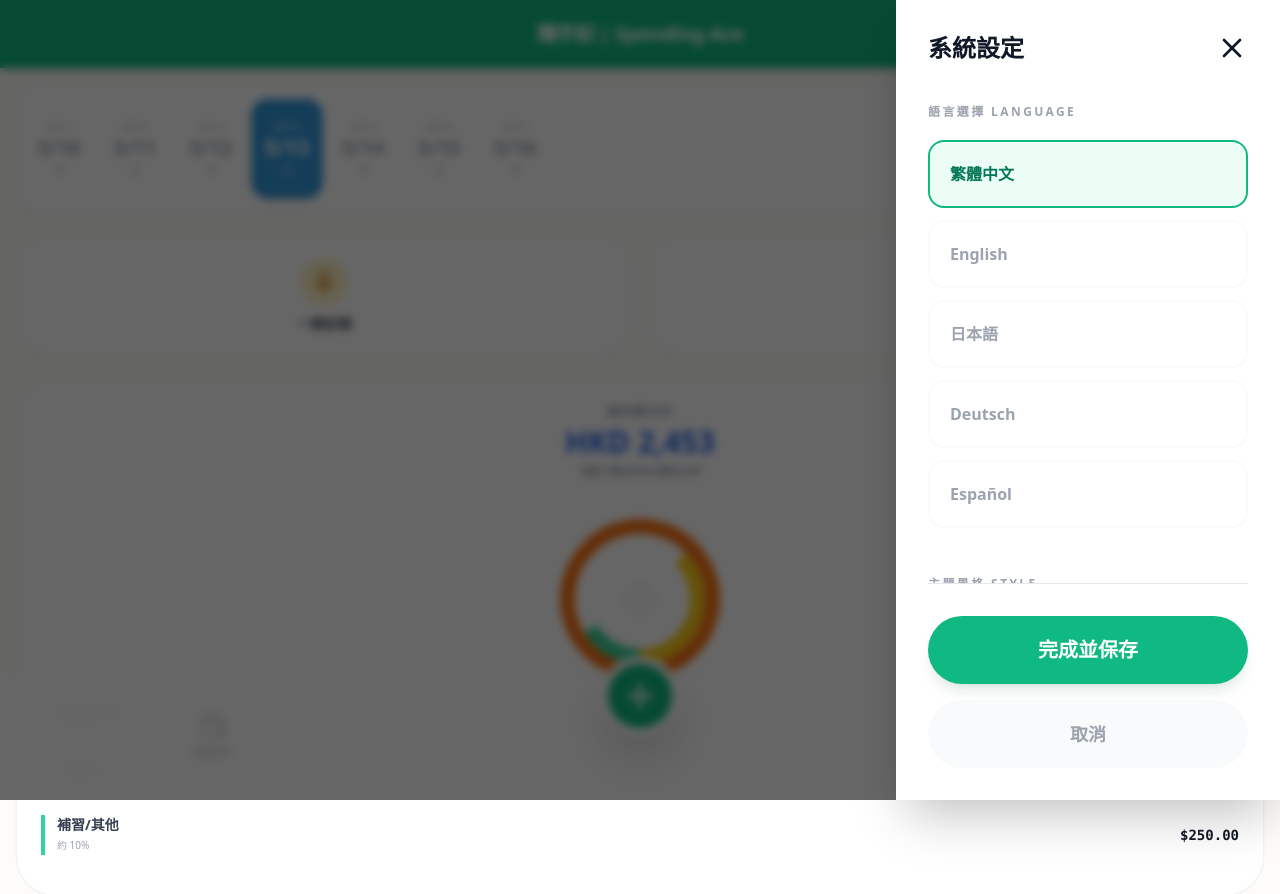
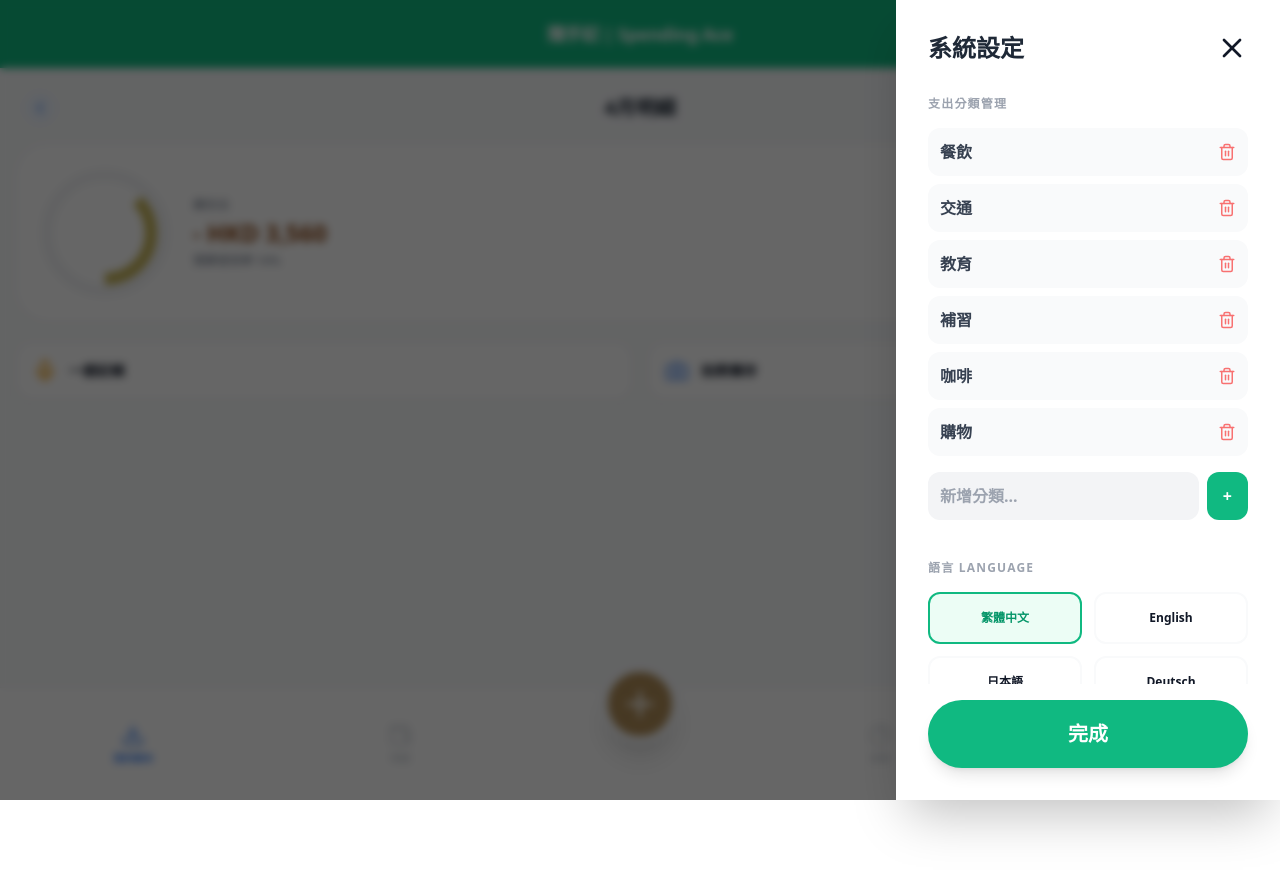
Before and after one commit to nattoisemobileai-max/mymoney, a React (Create React App) app: page / in a window 1280 px wide. Both pictures are taken after a click on the button 1239 px from the left and 34 px from the top of the page. Shown: the top 894 px of the page. After the commit the page ends 800 px from the top, so only its background shows below. Built offline with nearby package versions, Linux system fonts and the light colour scheme.

Commit message:
Update App.js

```diff
--- a/src/App.js
+++ b/src/App.js
@@ -2,7 +2,7 @@ import React, { useState } from 'react';
 import {
   Download, Wallet, Plus, X, ChevronLeft, ChevronRight, Menu,
   Settings, Utensils, Car, GraduationCap, Coffee, ShoppingBag,
-  Delete, Mic, Camera, Landmark, PieChart, TrendingDown, TrendingUp
+  Delete, Mic, Camera, Landmark, PieChart, BookOpen, Music, Calendar, Trash2
 } from 'lucide-react';
 
 const App = () => {
@@ -12,31 +12,42 @@ const App = () => {
   const [showSettingsModal, setShowSettingsModal] = useState(false);
   const [showCalc, setShowCalc] = useState(false);
 
+  // 核心數據
   const [records, setRecords] = useState([
-    { type: 'expense', amount: 1152, category: '購物', id: 1 },
-    { type: 'expense', amount: 1051, category: '餐飲', id: 2 },
-    { type: 'expense', amount: 250, category: '補習', id: 3 },
-    { type: 'income', amount: 5000, category: 'ATM', id: 4 }
+    { type: 'expense', amount: 2290, category: '餐飲', id: 1, color: '#C5B358', date: '2026-05-02' },
+    { type: 'expense', amount: 1270, category: '教育', id: 2, color: '#778899', date: '2026-05-02' }
   ]);
 
+  // 設定狀態
   const [currentSettings, setCurrentSettings] = useState({
     themeColor: 'bg-emerald-500',
     language: '繁體中文',
-    appName: '隨手記 | Spending Ace'
+    appName: '隨手記 | Spending Ace',
+    categories: ['餐飲', '交通', '教育', '補習', '咖啡', '購物']
   });
 
-  const [formData, setFormData] = useState({ amount: '0', category: '飲食', payment: '現金', note: '' });
+  const [formData, setFormData] = useState({
+    amount: '0',
+    category: '餐飲',
+    payment: '現金',
+    note: '',
+    date: new Date().toISOString().split('T')[0] // 預設 Today
+  });
+
   const [calcExpr, setCalcExpr] = useState('');
+  const [newCatInput, setNewCatInput] = useState('');
 
-  // 計算邏輯
-  const totalExpense = records.filter(r => r.type === 'expense').reduce((sum, r) => sum + Number(r.amount), 0);
-  const totalIncome = records.filter(r => r.type === 'income').reduce((sum, r) => sum + Number(r.amount), 0);
-
+  // 儲存邏輯 (含驗證與提示)
   const handleSave = () => {
-    const newRecord = { ...formData, type: inputType, id: Date.now() };
+    if (parseFloat(formData.amount) === 0 || formData.amount === '0') {
+      alert("⚠️ 金額不能為 0，請輸入有效數值！");
+      return;
+    }
+    const newRecord = { ...formData, type: inputType, amount: Number(formData.amount), id: Date.now(), color: '#3498db' };
     setRecords([newRecord, ...records]);
+    alert("✅ 儲存成功！");
     setShowInputPage(false);
-    setFormData({ amount: '0', category: '飲食', payment: '現金', note: '' });
+    setFormData({ ...formData, amount: '0', note: '' });
   };
 
   const handleCalcInput = (val) => {
@@ -50,189 +61,171 @@ const App = () => {
   };
 
   return (
-    <div className="min-h-screen bg-[#FDFCF8] text-gray-900 pb-32 font-sans select-none overflow-x-hidden">
+    <div className="min-h-screen bg-[#F8F9FB] text-gray-900 pb-32 font-sans select-none overflow-x-hidden">
 
       {/* Header */}
-      <div className={`${currentSettings.themeColor} text-white p-5 sticky top-0 z-50 shadow-md flex justify-between items-center transition-all`}>
+      <div className={`${currentSettings.themeColor} text-white p-5 sticky top-0 z-50 shadow-sm flex justify-between items-center transition-all`}>
         <div className="w-10"></div>
-        <h1 className="font-bold text-xl tracking-tight">{currentSettings.appName}</h1>
+        <h1 className="font-bold text-lg tracking-tight">{currentSettings.appName}</h1>
         <button onClick={() => setShowSettingsModal(true)} className="w-10 flex justify-end active:scale-90 transition-transform">
-          <Menu size={28} />
+          <Menu size={24} />
         </button>
       </div>
 
-      <main className="p-4 space-y-6">
+      <main className="p-4 space-y-5">
         {activeTab === 'home' && (
           <>
-            {/* 復刻日曆 */}
-            <div className="flex items-center gap-2 overflow-x-auto no-scrollbar py-4 px-2 bg-white rounded-3xl border border-gray-100 shadow-sm">
-               {[...Array(7)].map((_, i) => (
-                 <div key={i} className={`flex-shrink-0 w-[68px] h-[95px] rounded-2xl border-2 flex flex-col items-center justify-center ${i===3 ? 'bg-[#3498db] text-white border-[#3498db] shadow-md scale-105' : 'bg-white text-gray-400 border-gray-50'}`}>
-                   <span className="text-[9px] font-bold opacity-70">DAY {i+1}</span>
-                   <span className="text-xl font-black">5/{10+i}</span>
-                   <span className="text-[10px] font-bold">二</span>
-                 </div>
-               ))}
+            {/* 頂部月份與圓環圖 (保持原樣) */}
+            <div className="flex items-center justify-between px-2 pt-2">
+              <button className="w-8 h-8 flex items-center justify-center bg-blue-50 rounded-full text-blue-500"><ChevronLeft size={20}/></button>
+              <h2 className="text-xl font-black text-gray-800">4月明細</h2>
+              <button className="w-8 h-8 flex items-center justify-center bg-blue-50 rounded-full text-blue-500"><ChevronRight size={20}/></button>
             </div>
 
-            {/* 一語記帳 & 拍照備存 */}
-            <div className="grid grid-cols-2 gap-4">
-              <button className="bg-white border border-gray-100 p-5 rounded-[2rem] flex flex-col items-center gap-2 shadow-sm active:bg-gray-50 transition-all">
-                <div className="w-12 h-12 bg-amber-100 text-amber-600 rounded-full flex items-center justify-center"><Mic size={24} /></div>
-                <span className="font-bold text-sm text-gray-600">一語記帳</span>
-              </button>
-              <button className="bg-white border border-gray-100 p-5 rounded-[2rem] flex flex-col items-center gap-2 shadow-sm active:bg-gray-50 transition-all">
-                <div className="w-12 h-12 bg-blue-100 text-blue-600 rounded-full flex items-center justify-center"><Camera size={24} /></div>
-                <span className="font-bold text-sm text-gray-600">拍照備存</span>
-              </button>
+            <div className="bg-white p-6 rounded-[2rem] shadow-sm border border-gray-50 flex items-center gap-6">
+              <div className="relative w-32 h-32 rounded-full border-[12px] border-gray-100 flex items-center justify-center">
+                <div className="absolute inset-0 rounded-full border-[12px] border-[#C5B358]" style={{ clipPath: 'polygon(50% 50%, 100% 0, 100% 100%, 50% 100%)' }}></div>
+              </div>
+              <div className="flex-1 space-y-1">
+                <p className="text-xs font-bold text-gray-400">總支出</p>
+                <p className="text-2xl font-black text-[#8B4513]">- HKD {records.reduce((s,r)=>s+r.amount,0).toLocaleString()}</p>
+                <p className="text-xs font-bold text-gray-400">預算使用率 14%</p>
+              </div>
             </div>
 
-            {/* 圓環圖分析區塊 (復刻圖片樣式) */}
-            <div className="bg-white p-6 rounded-[2.5rem] shadow-sm border border-gray-100 space-y-6">
-              <div className="text-center">
-                <p className="text-gray-400 text-xs font-bold uppercase tracking-widest mb-1">總消費分析</p>
-                <h2 className="text-3xl font-black text-blue-600">HKD {totalExpense.toLocaleString()}</h2>
-                <p className="text-[10px] text-gray-400 mt-1 font-bold">涵蓋了最近的支出類別比例</p>
-              </div>
-
-              {/* 圖表展示區 */}
-              <div className="flex flex-col items-center gap-6 py-4">
-                {/* 模擬圓環圖 */}
-                <div className="relative w-40 h-40 rounded-full border-[15px] border-orange-500 flex items-center justify-center">
-                  <div className="absolute inset-0 rounded-full border-[15px] border-yellow-400" style={{ clipPath: 'polygon(50% 50%, 100% 0, 100% 100%, 0 100%)' }}></div>
-                  <div className="absolute inset-0 rounded-full border-[15px] border-emerald-400" style={{ clipPath: 'polygon(50% 50%, 50% 100%, 0 100%, 0 80%)' }}></div>
-                  <div className="w-20 h-20 bg-white rounded-full flex items-center justify-center">
-                    <PieChart className="text-gray-200" size={32} />
-                  </div>
-                </div>
-
-                {/* 類別比例 (文字標籤) */}
-                <div className="w-full grid grid-cols-1 gap-4 text-sm">
-                  <div className="flex justify-between items-center border-l-4 border-orange-500 pl-3">
-                    <div><span className="font-black text-gray-700">購物與娛樂</span><p className="text-[10px] text-gray-400">約 47%</p></div>
-                    <span className="font-mono font-bold">$1,152.10</span>
-                  </div>
-                  <div className="flex justify-between items-center border-l-4 border-yellow-400 pl-3">
-                    <div><span className="font-black text-gray-700">餐飲飲品</span><p className="text-[10px] text-gray-400">約 43%</p></div>
-                    <span className="font-mono font-bold">$1,051.00</span>
-                  </div>
-                  <div className="flex justify-between items-center border-l-4 border-emerald-400 pl-3">
-                    <div><span className="font-black text-gray-700">補習/其他</span><p className="text-[10px] text-gray-400">約 10%</p></div>
-                    <span className="font-mono font-bold">$250.00</span>
-                  </div>
-                </div>
-              </div>
+            {/* 恢復快捷按鈕 */}
+            <div className="grid grid-cols-2 gap-4">
+              <button className="bg-white p-4 rounded-2xl flex items-center gap-3 border border-gray-100 shadow-sm"><Mic className="text-amber-500"/><span className="font-bold text-sm">一語記帳</span></button>
+              <button className="bg-white p-4 rounded-2xl flex items-center gap-3 border border-gray-100 shadow-sm"><Camera className="text-blue-500"/><span className="font-bold text-sm">拍照備存</span></button>
             </div>
           </>
         )}
       </main>
 
-      {/* 新增收入/支出頁面 */}
+      {/* 新增支出頁面 (優化內容) */}
       {showInputPage && (
-        <div className="fixed inset-0 bg-[#FDFCF8] z-[70] flex flex-col animate-in slide-in-from-bottom duration-300">
-          <div className={`${inputType === 'expense' ? 'bg-red-500' : 'bg-blue-500'} p-6 text-white flex justify-between items-center shadow-lg`}>
+        <div className="fixed inset-0 bg-[#FDFCF8] z-[70] flex flex-col animate-in slide-in-from-bottom duration-300 overflow-y-auto pb-40">
+          <div className={`${inputType === 'expense' ? 'bg-red-500' : 'bg-blue-500'} p-6 text-white flex justify-between items-center sticky top-0 shadow-md`}>
             <button onClick={() => setShowInputPage(false)}><X size={32} /></button>
             <span className="text-xl font-black">{inputType === 'expense' ? '新增支出' : '新增收入'}</span>
-            <button onClick={handleSave} className="bg-white text-gray-800 px-8 py-2 rounded-full font-black active:scale-95 transition-all">儲存</button>
+            <button onClick={handleSave} className="bg-white text-gray-800 px-8 py-2 rounded-full font-black">儲存</button>
           </div>
 
-          <div className="p-6 space-y-10 overflow-y-auto">
+          <div className="p-6 space-y-8">
+            {/* 1. 日期選擇 Today */}
+            <section className="bg-white p-5 rounded-3xl border border-gray-100 shadow-sm">
+              <label className="text-sm font-black text-gray-400 mb-2 block uppercase tracking-widest flex items-center gap-2"><Calendar size={14}/> Today</label>
+              <input
+                type="date"
+                value={formData.date}
+                onChange={(e) => setFormData({...formData, date: e.target.value})}
+                className="w-full text-lg font-bold bg-transparent outline-none text-gray-700"
+              />
+            </section>
+
+            {/* 2. 金額 */}
             <section>
-              <label className="text-xl font-black text-gray-700 mb-4 block underline decoration-red-500 decoration-4 uppercase">* 金額 (HKD)</label>
+              <label className="text-xl font-black text-gray-700 mb-4 block underline decoration-red-500 decoration-4">* 金額 (HKD)</label>
               <div onClick={() => setShowCalc(true)} className="w-full bg-white border-2 border-gray-100 p-6 rounded-[2rem] text-5xl font-black text-right shadow-inner">{formData.amount}</div>
             </section>
 
-            <section>
-              <label className="text-xl font-black text-gray-700 mb-4 block underline decoration-blue-500 decoration-4 uppercase">{inputType === 'expense' ? '支出分類' : '收入來源'}</label>
-              <div className="flex gap-4 overflow-x-auto no-scrollbar pb-2">
-                {(inputType === 'expense'
-                  ? ['飲食', '交通', '補習', '咖啡', '購物']
-                  : ['ATM', '八達通', 'AlipayHK']
-                ).map(name => (
-                  <button key={name} onClick={() => setFormData({...formData, category: name})} className={`px-10 py-5 rounded-2xl border-2 whitespace-nowrap font-black text-lg transition-all ${formData.category === name ? 'border-blue-500 bg-blue-50 text-blue-600' : 'border-gray-100 bg-white text-gray-400'}`}>
-                    {name}
-                  </button>
-                ))}
+            {/* 3. 分類與備註 (新增 Remark 於分類下) */}
+            <section className="space-y-6">
+              <div>
+                <label className="text-xl font-black text-gray-700 mb-4 block uppercase tracking-wider">{inputType === 'expense' ? '支出分類' : '收入來源'}</label>
+                <div className="flex gap-3 overflow-x-auto no-scrollbar pb-2">
+                  {(inputType === 'expense' ? currentSettings.categories : ['ATM', '八達通', 'AlipayHK']).map(name => (
+                    <button key={name} onClick={() => setFormData({...formData, category: name})} className={`px-8 py-4 rounded-2xl border-2 whitespace-nowrap font-black transition-all ${formData.category === name ? 'border-blue-500 bg-blue-50 text-blue-600' : 'border-gray-100 bg-white text-gray-400'}`}>{name}</button>
+                  ))}
+                </div>
+              </div>
+
+              <div className="bg-[#F5F5F0] p-5 rounded-3xl">
+                <label className="text-xs font-black text-gray-400 mb-2 block uppercase">Remark (備註)</label>
+                <input
+                  type="text"
+                  placeholder="點此輸入備註內容..."
+                  value={formData.note}
+                  onChange={(e) => setFormData({...formData, note: e.target.value})}
+                  className="w-full bg-transparent outline-none font-bold text-gray-700"
+                />
               </div>
             </section>
           </div>
 
-          {/* 計算機 */}
+          {/* 計算機保持不變... */}
           {showCalc && (
             <div className="fixed inset-0 bg-black/70 z-[80] flex items-end">
-              <div className="bg-[#121212] w-full p-8 rounded-t-[3.5rem] shadow-2xl">
-                <div className="text-right text-white text-5xl font-mono mb-8 p-4 h-24 flex items-center justify-end border-b border-gray-800">{calcExpr || '0'}</div>
+              <div className="bg-[#121212] w-full p-8 rounded-t-[3.5rem]">
+                <div className="text-right text-white text-5xl font-mono mb-8 p-4 flex justify-end">{calcExpr || '0'}</div>
                 <div className="grid grid-cols-4 gap-4">
-                  {['7', '8', '9', 'del', '4', '5', '6', '+', '1', '2', '3', '-', 'C', '0', '.', '='].map(key => (
-                    <button key={key} onClick={() => handleCalcInput(key)} className={`h-16 rounded-[1.5rem] text-2xl font-black transition-all active:scale-90 ${key === '=' ? 'bg-blue-600 text-white shadow-lg shadow-blue-900/40' : ['+', '-', 'del', 'C'].includes(key) ? 'bg-gray-800 text-blue-400' : 'bg-gray-900 text-white'}`}>{key === 'del' ? <Delete /> : key}</button>
+                  {['7', '8', '9', 'del', '4', '5', '6', '+', '1', '2', '3', '-', 'C', '0', '.', '='].map(k => (
+                    <button key={k} onClick={()=>handleCalcInput(k)} className="h-14 rounded-xl bg-gray-900 text-white font-black text-xl">{k}</button>
                   ))}
                 </div>
-                <button onClick={() => setShowCalc(false)} className="w-full mt-6 py-4 text-gray-500 font-bold tracking-widest">HIDE CALCULATOR</button>
+                <button onClick={() => setShowCalc(false)} className="w-full mt-6 text-gray-500 font-bold">HIDE</button>
               </div>
             </div>
           )}
         </div>
       )}
 
-      {/* 系統設定 (5國語言 + 3個風格) */}
+      {/* 設定頁面 (新增分類管理功能) */}
       {showSettingsModal && (
-        <div className="fixed inset-0 bg-black/60 z-[100] flex justify-end backdrop-blur-sm animate-in fade-in">
+        <div className="fixed inset-0 bg-black/60 z-[100] flex justify-end backdrop-blur-sm">
           <div className="bg-white w-5/6 max-w-sm h-full p-8 flex flex-col shadow-2xl animate-in slide-in-from-right">
-            <div className="flex justify-between items-center mb-10"><h2 className="text-2xl font-black">系統設定</h2><button onClick={() => setShowSettingsModal(false)}><X size={32} /></button></div>
+            <div className="flex justify-between items-center mb-8"><h2 className="text-2xl font-black text-gray-800">系統設定</h2><button onClick={() => setShowSettingsModal(false)}><X size={32} /></button></div>
 
-            <div className="flex-1 space-y-12 overflow-y-auto">
+            <div className="flex-1 space-y-10 overflow-y-auto">
+              {/* 分類管理區 */}
               <section>
-                <label className="text-xs font-black text-gray-400 mb-5 block uppercase tracking-[0.2em]">語言選擇 Language</label>
-                <div className="grid grid-cols-1 gap-3">
-                  {['繁體中文', 'English', '日本語', 'Deutsch', 'Español'].map(lang => (
-                    <button key={lang} onClick={() => setCurrentSettings({...currentSettings, language: lang})} className={`p-5 rounded-2xl border-2 font-black text-left transition-all ${currentSettings.language === lang ? 'border-emerald-500 bg-emerald-50 text-emerald-700' : 'border-gray-50 text-gray-400'}`}>{lang}</button>
+                <label className="text-xs font-black text-gray-400 mb-4 block uppercase tracking-widest">支出分類管理</label>
+                <div className="space-y-2 mb-4">
+                  {currentSettings.categories.map(cat => (
+                    <div key={cat} className="flex justify-between items-center bg-gray-50 p-3 rounded-xl">
+                      <span className="font-bold text-gray-700">{cat}</span>
+                      <button onClick={() => setCurrentSettings({...currentSettings, categories: currentSettings.categories.filter(c => c !== cat)})} className="text-red-400"><Trash2 size={18}/></button>
+                    </div>
                   ))}
+                </div>
+                <div className="flex gap-2">
+                  <input
+                    type="text"
+                    placeholder="新增分類..."
+                    value={newCatInput}
+                    onChange={(e) => setNewCatInput(e.target.value)}
+                    className="flex-1 bg-gray-100 p-3 rounded-xl font-bold outline-none"
+                  />
+                  <button
+                    onClick={() => { if(newCatInput) { setCurrentSettings({...currentSettings, categories: [...currentSettings.categories, newCatInput]}); setNewCatInput(''); } }}
+                    className="bg-emerald-500 text-white px-4 rounded-xl font-black"
+                  >+</button>
                 </div>
               </section>
 
               <section>
-                <label className="text-xs font-black text-gray-400 mb-5 block uppercase tracking-[0.2em]">主題風格 Style</label>
-                <div className="space-y-4">
-                  {[
-                    { name: '清新綠', color: 'bg-emerald-500' },
-                    { name: '活力藍', color: 'bg-blue-600' },
-                    { name: '高級黑', color: 'bg-zinc-900' }
-                  ].map(t => (
-                    <button key={t.name} onClick={() => setCurrentSettings({...currentSettings, themeColor: t.color})} className={`w-full p-5 rounded-2xl flex items-center gap-4 border-2 transition-all ${currentSettings.themeColor === t.color ? 'border-emerald-500 bg-emerald-50' : 'border-gray-50'}`}>
-                      <div className={`w-8 h-8 rounded-full ${t.color} shadow-sm`}></div>
-                      <span className="font-black text-gray-700">{t.name}</span>
-                    </button>
+                <label className="text-xs font-black text-gray-400 mb-4 block uppercase tracking-widest">語言 Language</label>
+                <div className="grid grid-cols-2 gap-3">
+                  {['繁體中文', 'English', '日本語', 'Deutsch', 'Español'].map(lang => (
+                    <button key={lang} onClick={() => setCurrentSettings({...currentSettings, language: lang})} className={`p-4 rounded-xl border-2 font-bold text-xs ${currentSettings.language === lang ? 'border-emerald-500 bg-emerald-50 text-emerald-600' : 'border-gray-50'}`}>{lang}</button>
                   ))}
                 </div>
               </section>
             </div>
-
-            <div className="pt-8 border-t space-y-4">
-              <button onClick={() => setShowSettingsModal(false)} className={`w-full py-5 ${currentSettings.themeColor} text-white rounded-[2.5rem] text-xl font-black shadow-lg shadow-emerald-900/10 active:scale-95 transition-all`}>完成並保存</button>
-              <button onClick={() => setShowSettingsModal(false)} className="w-full py-5 bg-gray-50 text-gray-400 rounded-[2.5rem] text-lg font-bold">取消</button>
-            </div>
+            <button onClick={() => setShowSettingsModal(false)} className={`w-full py-5 ${currentSettings.themeColor} text-white rounded-[2.5rem] text-xl font-black mt-4 shadow-lg active:scale-95 transition-all`}>完成</button>
           </div>
         </div>
       )}
 
-      {/* 底部導航 */}
-      <nav className="fixed bottom-0 left-0 right-0 bg-white/95 backdrop-blur-md border-t border-gray-100 flex justify-around items-center py-6 z-40">
-        <button onClick={() => setActiveTab('wallet')} className={`flex flex-col items-center w-1/4 transition-all ${activeTab === 'wallet' ? 'text-blue-500 scale-110' : 'text-gray-300'}`}>
-          <Wallet size={28}/><span className="text-[10px] mt-1 font-black">資金帳戶</span>
-        </button>
-
-        <div className="relative -top-10 w-1/4 flex justify-center">
-          <button
-            onClick={() => { setInputType(activeTab === 'wallet' ? 'income' : 'expense'); setShowInputPage(true); }}
-            className={`${activeTab === 'wallet' ? 'bg-blue-500' : currentSettings.themeColor} w-20 h-20 rounded-full flex items-center justify-center text-white shadow-2xl border-[8px] border-[#FDFCF8] active:scale-90 transition-all`}
-          >
-            <Plus size={42} />
-          </button>
+      {/* 底部導航保持不變... */}
+      <nav className="fixed bottom-0 left-0 right-0 bg-white/95 backdrop-blur-md border-t border-gray-100 flex justify-around items-center py-4 z-40">
+        <button onClick={() => setActiveTab('home')} className={`flex flex-col items-center w-1/4 transition-all ${activeTab === 'home' ? 'text-blue-500' : 'text-gray-300'}`}><Download size={24}/><span className="text-[10px] mt-1 font-black">我的帳本</span></button>
+        <button onClick={() => setActiveTab('wallet')} className={`flex flex-col items-center w-1/4 transition-all ${activeTab === 'wallet' ? 'text-blue-500' : 'text-gray-300'}`}><Wallet size={24}/><span className="text-[10px] mt-1 font-black">明細</span></button>
+        <div className="relative -top-10 w-1/5 flex justify-center">
+          <button onClick={() => { setInputType(activeTab === 'wallet' ? 'income' : 'expense'); setShowInputPage(true); }} className="bg-[#B08D57] w-20 h-20 rounded-full flex items-center justify-center text-white shadow-xl border-[8px] border-[#F8F9FB] active:scale-90 transition-all"><Plus size={40} /></button>
         </div>
-
-        <button onClick={() => setActiveTab('home')} className={`flex flex-col items-center w-1/4 transition-all ${activeTab === 'home' ? 'text-blue-500 scale-110' : 'text-gray-300'}`}>
-          <Download size={28}/><span className="text-[10px] mt-1 font-black">我的帳本</span>
-        </button>
+        <button className="flex flex-col items-center w-1/4 text-gray-300"><PieChart size={24}/><span className="text-[10px] mt-1 font-black">投資</span></button>
+        <button onClick={() => setShowSettingsModal(true)} className="flex flex-col items-center w-1/4 text-gray-300"><Settings size={24}/><span className="text-[10px] mt-1 font-black">管理</span></button>
       </nav>
     </div>
   );
```
